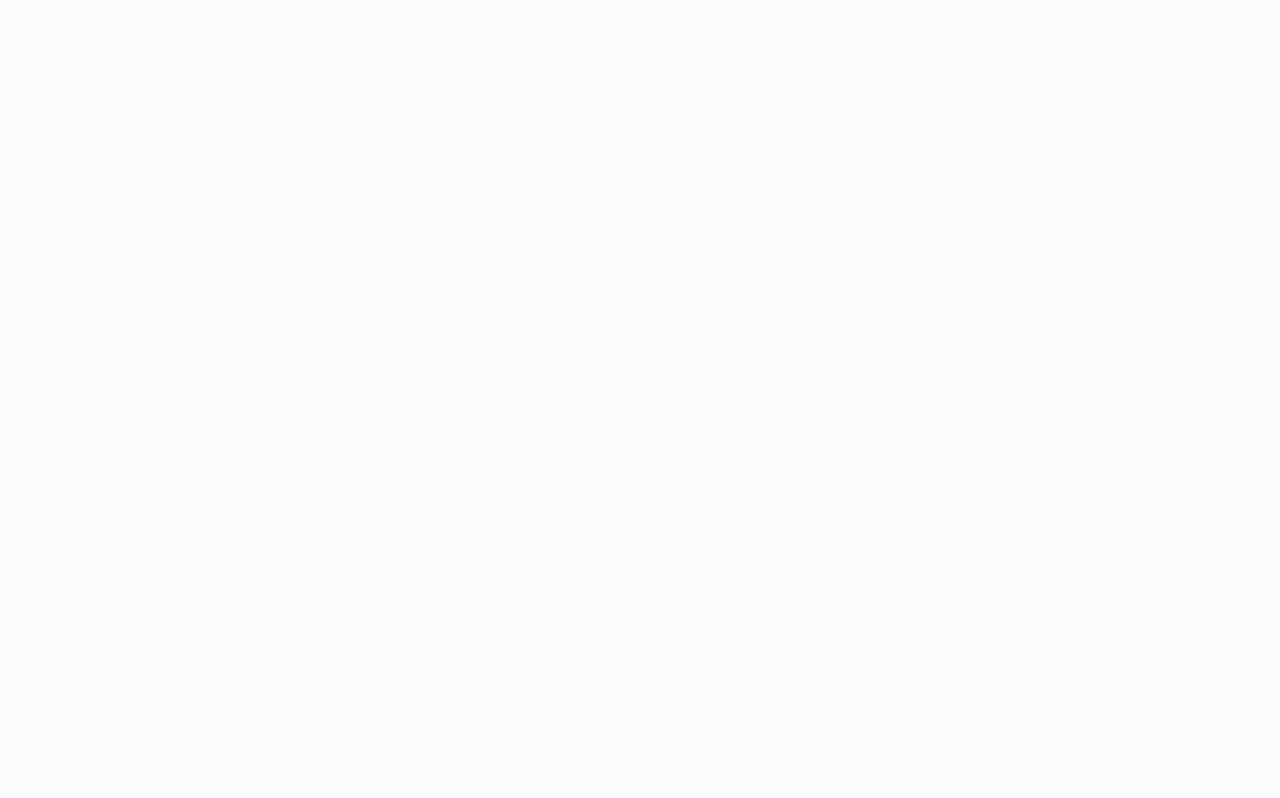
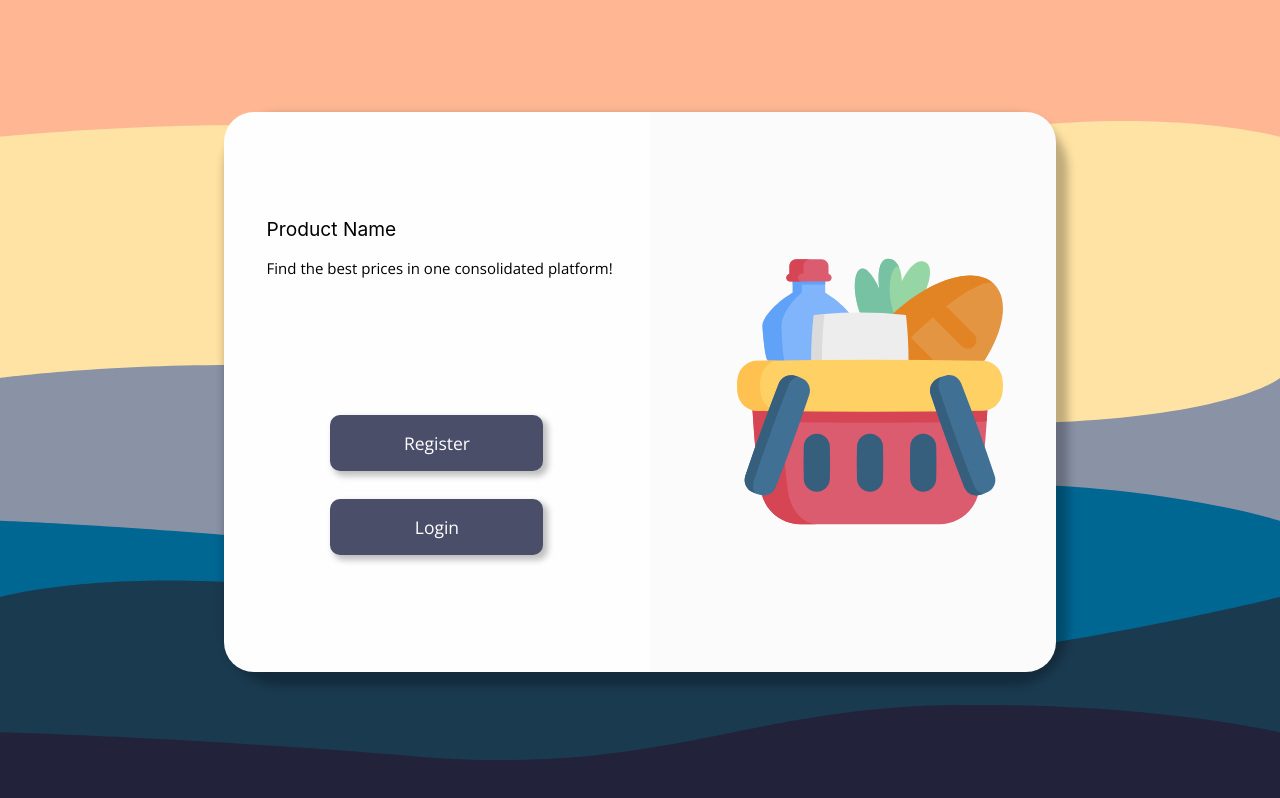
Before and after one commit to e-wai/george, a React (Create React App) app: page /intro in a window 1280 px wide. Built offline with nearby package versions, Linux system fonts and the light colour scheme.

Commit message:
Intro page

```diff
--- a/src/App.js
+++ b/src/App.js
@@ -3,6 +3,7 @@ import { Route, Switch } from 'react-router-dom';
 import Register from './components/Register.js';
 import Login from './components/Login.js';
 import Main from './components/Main.js';
+import Intro from './components/Intro.js';
 
 function App() {
 
@@ -13,6 +14,7 @@ function App() {
         <Route path="/register" component={Register} exact />
         <Route path="/login" component={Login} exact />
         <Route path="/main" component={Main} exact />
+        <Route path="/intro" component={Intro} exact />
       </Switch>
     </main>
   );
--- /dev/null
+++ b/src/components/Intro.js
@@ -0,0 +1,28 @@
+import ShoppingBagIcon from '../assets/shopping_bag_icon.svg';
+import './SignupModalComponent.css';
+
+const Intro = () => {
+    return (
+            <div id='signup-modal'>
+                <div className='mainBackground'>
+                    <div className='row'>
+                        <div className='col' id='info-col-intro'>
+                            <div className='introText'>
+                                <p className='title-text'>Product Name</p>
+                                <p className='description-text'>Find the best prices in one consolidated platform!</p>
+                            </div>
+                            <a href="http://localhost:3000/register" id='redirect-button'>Register</a>
+                            <a href="http://localhost:3000/login" id='redirect-button'>Login</a>
+                        </div>
+                        <div className='col' id='signup-col-intro'>
+                            <div className='sign-up-content'>
+                            <img id='icon' alt='shopping-bag-icon' src={ShoppingBagIcon}/>
+                            </div>
+                        </div>
+                    </div>
+                </div>
+            </div>
+    );
+}
+
+export default Intro;
--- a/src/components/SignupModalComponent.css
+++ b/src/components/SignupModalComponent.css
@@ -67,6 +67,14 @@ button:focus {
     font-family: 'Open Sans',serif;
 }
 
+#info-col-intro {
+    background-color: #fefefe;
+    flex: 3 1;
+    align-items: left;
+    text-align: left;
+    border-radius: 30px 0px 0px 30px;
+}
+
 #signup-col {
     background-color: #fefefe;
     flex: 3;
@@ -78,6 +86,19 @@ button:focus {
     display: flex;
     flex-direction: column;
     border-radius: 0px 30px 30px 0px;
+}
+
+#signup-col-intro {
+   background-color: #fbfbfb;
+   flex: 2.5;
+   align-items: left;
+   padding-top :2vh;
+   padding-left: 2vw;
+   padding-right: 2vw;
+
+   display: flex;
+   flex-direction: column;
+   border-radius: 0px 30px 30px 0px;
 }
 
 .sign-up-content {
@@ -152,6 +173,7 @@ button:focus {
 
 .description-text {
     font-size: 15px;
+    font-family: 'Open Sans',serif;
 }
 
 #icon {
@@ -202,6 +224,27 @@ label {
     cursor: pointer;
 }
 
+#redirect-button {
+    position: relative;
+    top: 32.5%;
+    left: 25%;
+    margin-top: 3vh;
+    margin-bottom: 0.5vh;
+    padding-top: 2vh;
+    padding-bottom: 2vh;
+    width: 50%;
+    color: #ffffff;
+    background: #4A4E69;
+    box-shadow: 4px 4px 6px 1px rgba(0, 0, 0, 0.25);
+    border-radius: 10px;
+    border: 10px #FFFFFF;
+    font-family: 'Open Sans',serif;
+    font-size: 17.5px;
+    cursor: pointer;
+    text-decoration: none;
+    text-align: center;
+}
+
 #sign-up-text {
     text-align: right;
     font-family: 'Open Sans',serif;
@@ -213,6 +256,13 @@ label {
     text-decoration: none;
     font-weight: 800;
     color: #2B3A70;
+}
+
+.introText {
+    position: relative;
+    left: 10%;
+    top: 15%;
+    padding-right: 50px;
 }
 
 form {
```
Also changed, not shown: src/assets/shopping_bag_icon.svg (added).
